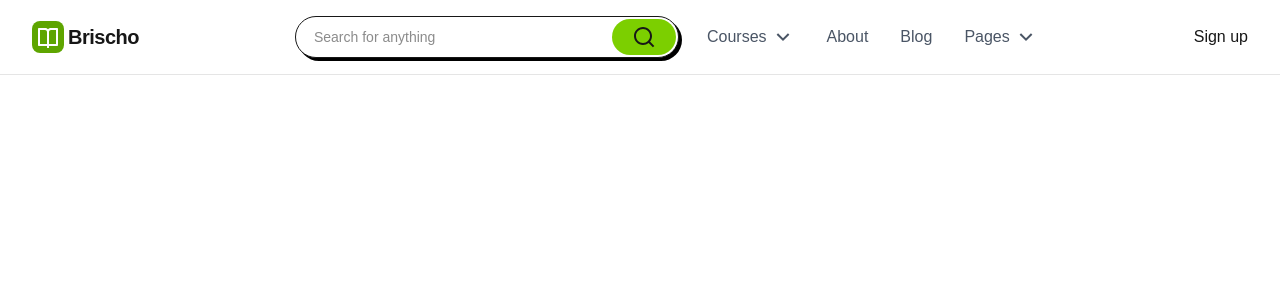
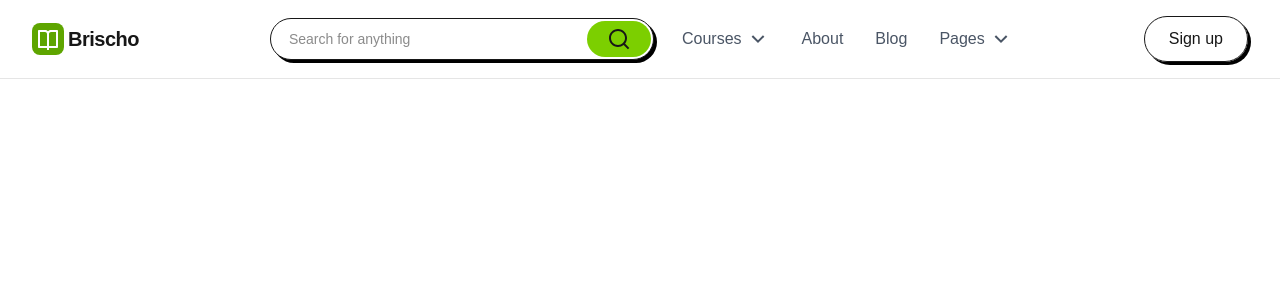
Before and after one commit to fahrypratama17/Project_React, a React (Vite) app in the folder online-learning-website/: page / in a window 1280 px wide. Shown: the top 300 px of the page. Built offline with nearby package versions, Linux system fonts and the light colour scheme.

Commit message:
feat: enhance Button and Header components with improved styling and mobile menu functionality

```diff
--- a/online-learning-website/src/components/Button.jsx
+++ b/online-learning-website/src/components/Button.jsx
@@ -1,7 +1,13 @@
 import React from "react";
 
 const Button = ({ label }) => {
-  return <button className="">{label}</button>;
+  return (
+    <button
+      className={`shadow-util rounded-full px-6 py-2.5 font-medium transition-all hover:bg-neutral-100 focus:bg-neutral-100`}
+    >
+      {label}
+    </button>
+  );
 };
 
 export default Button;
--- a/online-learning-website/src/components/Header.jsx
+++ b/online-learning-website/src/components/Header.jsx
@@ -1,25 +1,30 @@
-import React from "react";
+import React, { useState } from "react";
 import Logo from "./Logo.jsx";
-import { RiArrowDownSLine, RiMenuLine } from "@remixicon/react";
+import { RiArrowDownSLine, RiCloseLine, RiMenuLine } from "@remixicon/react";
 import { navItems } from "../data/data.js";
 import SearchInput from "./SearchInput.jsx";
 import Button from "./Button.jsx";
 
 const Header = () => {
+  const [isOpen, setIsOpen] = useState(false);
+
   return (
     <header className="sticky top-0 left-0 z-50 w-full border-b border-neutral-200 bg-white py-4">
-      <div className="flex items-center justify-between px-4 sm:px-8">
+      <div className="flex flex-wrap items-center justify-between px-4 sm:px-8">
         {/* Logo */}
         <Logo />
 
         {/* Mobile menu */}
         <nav className="relative lg:hidden">
-          <button className="shadow-util rounded-full p-3 font-medium transition-colors hover:bg-neutral-100 focus:bg-neutral-100">
-            <RiMenuLine />
+          <button
+            className="shadow-util rounded-full p-3 font-medium transition-colors hover:bg-neutral-100 focus:bg-neutral-100"
+            onClick={() => setIsOpen(!isOpen)}
+          >
+            {isOpen ? <RiCloseLine /> : <RiMenuLine />}
           </button>
 
           <ul
-            className={`shadow-util invisible absolute top-full right-0 mt-3 w-full min-w-[200px] rounded-lg bg-white opacity-0 transition`}
+            className={`shadow-util invisible absolute top-full right-0 mt-3 w-full min-w-[200px] rounded-lg bg-white opacity-0 transition ${isOpen ? "visible opacity-100" : ""}`}
           >
             {navItems.map((item) => (
               <li key={item.id} className="group relative">
@@ -28,7 +33,9 @@ const Header = () => {
                   className="flex items-center justify-between gap-1 rounded-lg px-4 py-1.5 text-gray-600 transition-all hover:bg-lime-50 hover:text-lime-600"
                 >
                   {item.label}
-                  {item.hasDropdown && <RiArrowDownSLine />}
+                  {item.hasDropdown && (
+                    <RiArrowDownSLine className="transition-transform group-hover:rotate-180 group-focus:rotate-180" />
+                  )}
                 </a>
                 {item.hasDropdown && (
                   <ul className="shadow-util invisible absolute top-full right-0 z-50 mt-1 min-w-[200px] overflow-hidden rounded-lg border border-neutral-200 bg-white opacity-0 transition-all duration-200 group-hover:visible group-hover:opacity-100">
```
